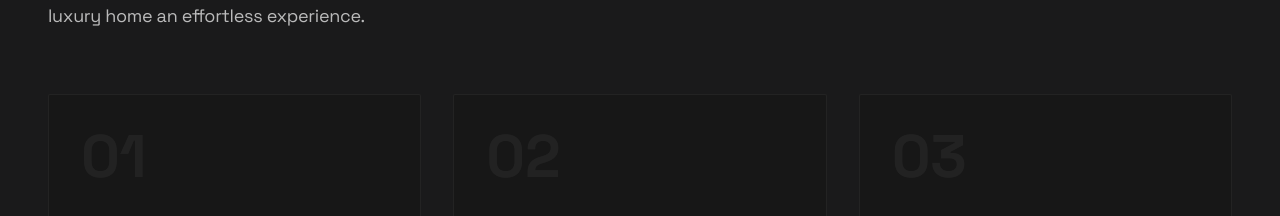
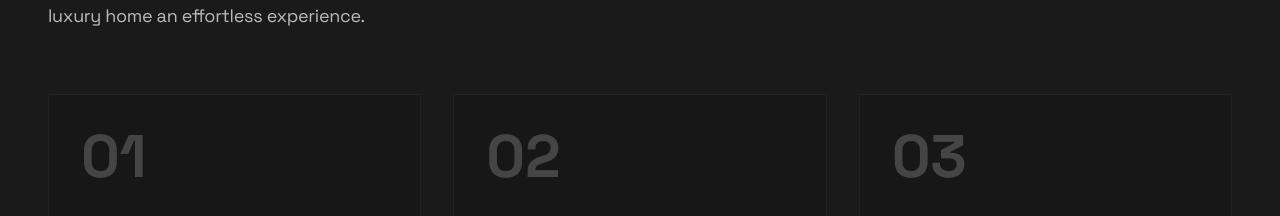
Before and after one commit to ESTEERZY/northaspect-building, a React (Vite) app: page / in a window 1280 px wide. Shown: the part 2230-2446 px from the top of the page. Built offline with nearby package versions, Linux system fonts and the light colour scheme.

Commit message:
increase contrast for step numbers in process breakdown

```diff
--- a/src/components/ProcessBreakdown.tsx
+++ b/src/components/ProcessBreakdown.tsx
@@ -58,7 +58,7 @@ const ProcessBreakdown = () => {
             >
               <div className="absolute top-0 right-0 w-32 h-32 bg-gold/5 rounded-bl-full -z-10 group-hover:bg-gold/10 transition-colors duration-500"></div>
 
-              <div className="text-6xl font-black text-white/5 mb-6 group-hover:text-gold/20 transition-colors duration-300">
+              <div className="text-6xl font-black text-white/20 mb-6 group-hover:text-gold/50 transition-colors duration-300">
                 {step.id}
               </div>
 
```
